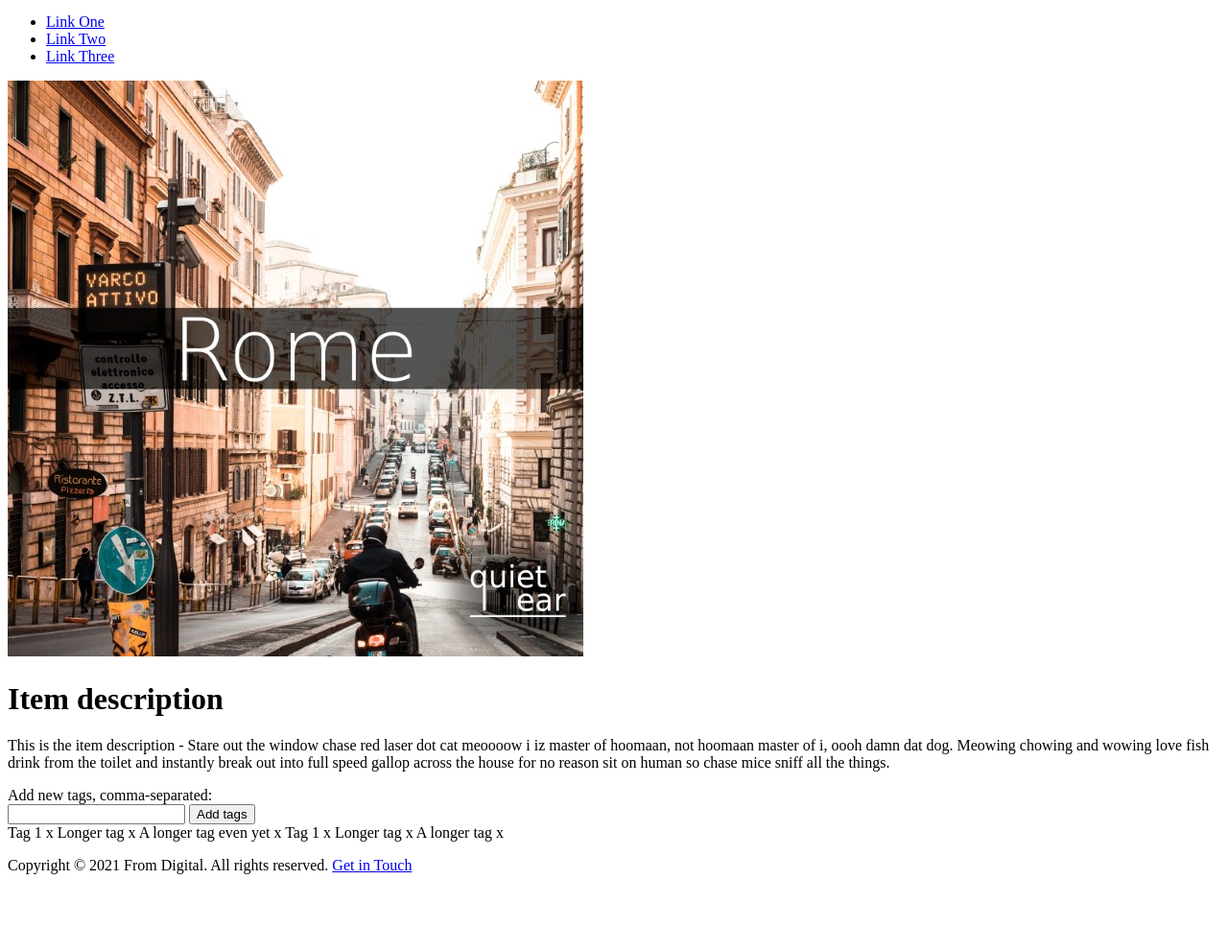
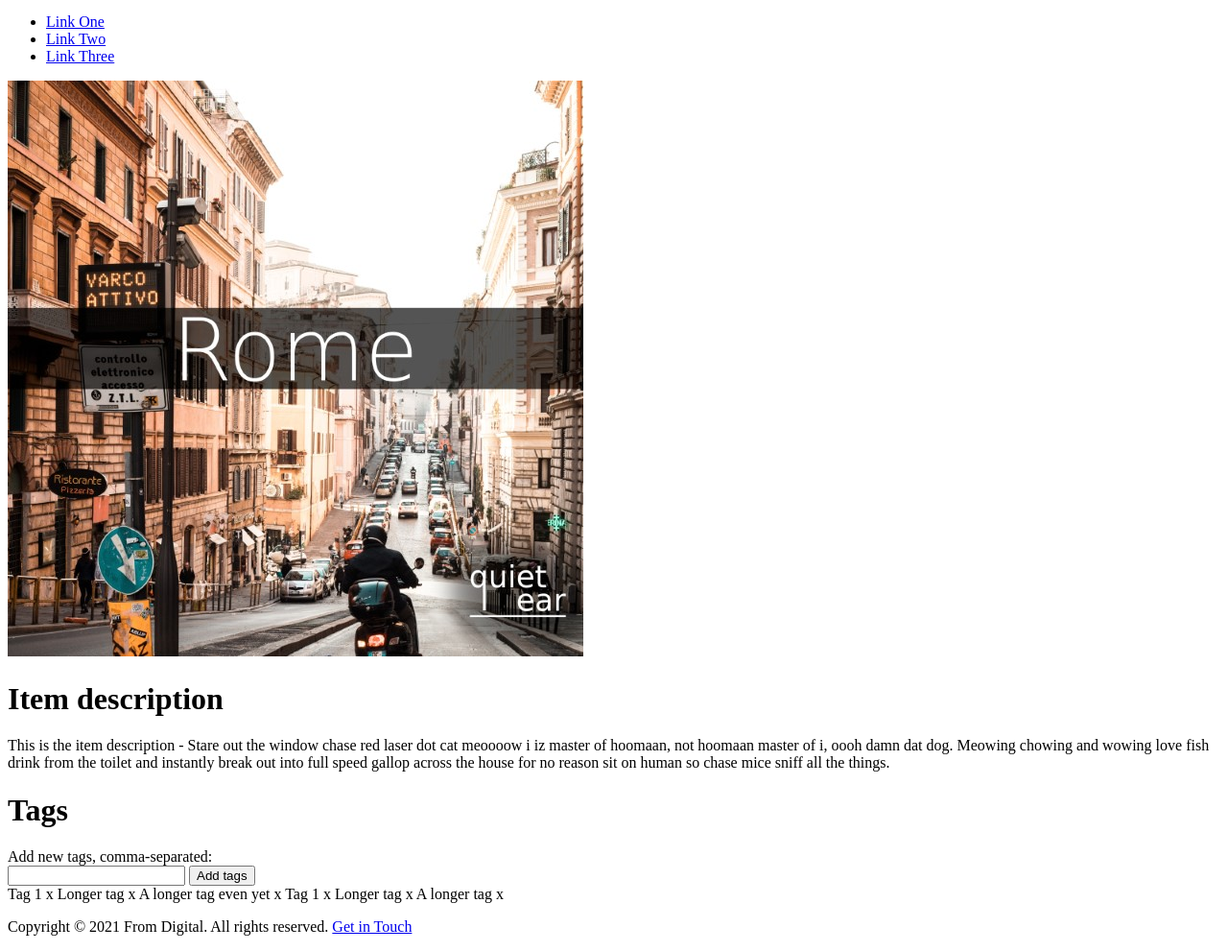
Before and after one commit to HagelBagel/Taggert, a website: page app/index.html in a window 1280 px wide. Shown: the part 79-1070 px from the top of the page at 96% size. Before the commit the page ends 1006 px from the top, so only its background shows below. Drawn offline with Linux system fonts and the light colour scheme.

Commit message:
Small changes to single item view

```diff
--- a/app/assets/styles/modules/_view-single-item.css
+++ b/app/assets/styles/modules/_view-single-item.css
@@ -1,6 +1,5 @@
 .view-single-item {
-    padding-top: 1em;
-    color: black;
+
 
     &__item{
         display: block;
--- a/app/index.html
+++ b/app/index.html
@@ -59,6 +59,7 @@
         </div>
 
         <div class="view-single-item__item" id="item-tags">
+          <h1>Tags</h1>
           <div class="form">
             <label for="form__tag-input">Add new tags, comma-separated:</label>
             <div class="form__submit-box">
```
